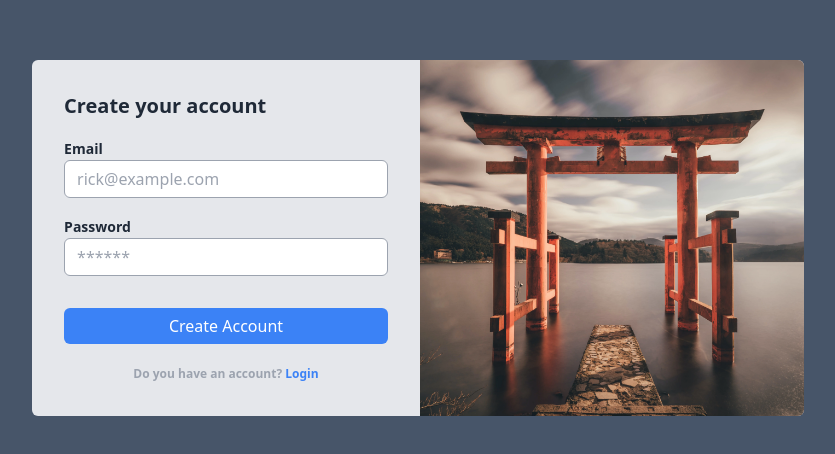
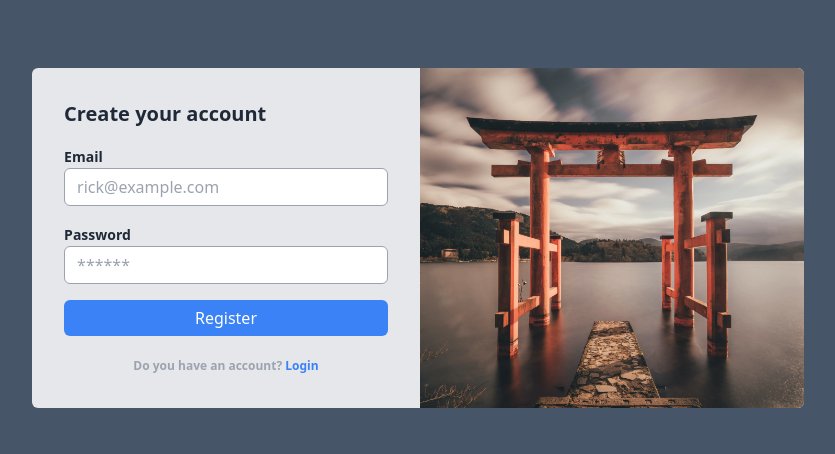
Before and after one commit to facindito/Firebase-Login, a React (Vite) app: page /register in a window 1280 px wide. Shown: the part 162-616 px from the top of the page, without its empty margins (222-1057 px from the left). Built offline with nearby package versions, Linux system fonts and the light colour scheme; no server answers.

Commit message:
add formik

```diff
--- a/package.json
+++ b/package.json
@@ -10,6 +10,7 @@
   },
   "dependencies": {
     "firebase": "^9.9.2",
+    "formik": "^2.2.9",
     "react": "^18.2.0",
     "react-dom": "^18.2.0",
     "react-router-dom": "^6.3.0"
--- a/src/components/Form.jsx
+++ /dev/null
@@ -1,41 +0,0 @@
-export default function Form({ handleSubmit, textButton, handleChange, children }) {
-  return (
-    <form onSubmit={handleSubmit} className='flex flex-col gap-4'>
-      <div>
-        <label className='text-sm font-semibold mb-2' htmlFor='email'>
-          Email
-        </label>
-        <input
-          className='w-full py-1.5 px-3 text-gray-600 rounded-md border border-gray-400 focus:outline-none focus:border-blue-500 focus:ring-1 focus:ring-blue-500'
-          type='email'
-          name='email'
-          id='email'
-          onChange={handleChange}
-          placeholder='rick@example.com'
-        />
-      </div>
-      <div>
-        <label className='text-sm font-semibold mb-2' htmlFor='password'>
-          Password
-        </label>
-        <input
-          className='w-full py-1.5 px-3 text-gray-600 rounded-md border border-gray-400 focus:outline-none focus:border-blue-500 focus:ring-1 focus:ring-blue-500'
-          type='password'
-          name='password'
-          id='password'
-          onChange={handleChange}
-          placeholder='******'
-        />
-      </div>
-      <div className='flex justify-end'>{children}</div>
-      <div>
-        <button
-          type='submit'
-          className='w-full text-white text-center bg-blue-500 hover:bg-blue-600 py-1.5 px-3 rounded-md'
-        >
-          {textButton}
-        </button>
-      </div>
-    </form>
-  )
-}
--- /dev/null
+++ b/src/components/GoogleLogin.jsx
@@ -0,0 +1,13 @@
+import ggle from '../assets/ggle.svg'
+
+export default function GoogleLogin({ handleGoogleLogin }) {
+  return (
+    <button
+      className='w-full flex items-center justify-center gap-2 text-center border border-gray-400  hover:border-gray-600 py-1.5 px-3 rounded-md'
+      onClick={handleGoogleLogin}
+    >
+      <img src={ggle} alt='google' className='w-5' />
+      Login with Google
+    </button>
+  )
+}
--- a/src/components/Layout.jsx
+++ b/src/components/Layout.jsx
@@ -1,4 +1,5 @@
 import banner from '../assets/banner.webp'
+
 export default function Layout({ children }) {
   return (
     <section className='flex bg-gray-200 rounded-md overflow-hidden'>
--- /dev/null
+++ b/src/components/LoginForm.jsx
@@ -0,0 +1,63 @@
+import { useState } from 'react'
+import { Formik, Form } from 'formik'
+import ResetPassForm from './ResetPassForm'
+import Modal from './Modal'
+
+export default function LoginForm({ handleSubmit }) {
+  const [showModal, setShowModal] = useState(false)
+
+  return (
+    <Formik initialValues={{ email: '', password: '' }} onSubmit={handleSubmit}>
+      {({ handleChange }) => (
+        <Form className='flex flex-col gap-4'>
+          <div>
+            <label className='text-sm font-semibold mb-2' htmlFor='email'>
+              Email
+            </label>
+            <input
+              className='w-full py-1.5 px-3 text-gray-600 rounded-md border border-gray-400 focus:outline-none focus:border-blue-500 focus:ring-1 focus:ring-blue-500'
+              type='email'
+              name='email'
+              onChange={handleChange}
+              placeholder='rick@example.com'
+            />
+          </div>
+          <div>
+            <label className='text-sm font-semibold mb-2' htmlFor='password'>
+              Password
+            </label>
+            <input
+              className='w-full py-1.5 px-3 text-gray-600 rounded-md border border-gray-400 focus:outline-none focus:border-blue-500 focus:ring-1 focus:ring-blue-500'
+              type='password'
+              name='password'
+              onChange={handleChange}
+              placeholder='******'
+            />
+          </div>
+          <div className='flex justify-end'>
+            <button
+              type='button'
+              className='align-baseline font-semibold text-xs text-blue-400 hover:text-blue-600'
+              onClick={() => setShowModal(true)}
+            >
+              Forgot Password?
+            </button>
+            {showModal && (
+              <Modal onClose={() => setShowModal(false)}>
+                <ResetPassForm />
+              </Modal>
+            )}
+          </div>
+          <div>
+            <button
+              type='submit'
+              className='w-full text-white text-center bg-blue-500 hover:bg-blue-600 py-1.5 px-3 rounded-md'
+            >
+              Login
+            </button>
+          </div>
+        </Form>
+      )}
+    </Formik>
+  )
+}
--- /dev/null
+++ b/src/components/RegisterForm.jsx
@@ -0,0 +1,44 @@
+import { Formik, Form } from 'formik'
+
+export default function RegisterForm({ handleSubmit }) {
+  return (
+    <Formik initialValues={{ email: '', password: '' }} onSubmit={handleSubmit}>
+      {({ handleChange }) => (
+        <Form className='flex flex-col gap-4'>
+          <div>
+            <label className='text-sm font-semibold mb-2' htmlFor='email'>
+              Email
+            </label>
+            <input
+              className='w-full py-1.5 px-3 text-gray-600 rounded-md border border-gray-400 focus:outline-none focus:border-blue-500 focus:ring-1 focus:ring-blue-500'
+              type='email'
+              name='email'
+              onChange={handleChange}
+              placeholder='rick@example.com'
+            />
+          </div>
+          <div>
+            <label className='text-sm font-semibold mb-2' htmlFor='password'>
+              Password
+            </label>
+            <input
+              className='w-full py-1.5 px-3 text-gray-600 rounded-md border border-gray-400 focus:outline-none focus:border-blue-500 focus:ring-1 focus:ring-blue-500'
+              type='password'
+              name='password'
+              onChange={handleChange}
+              placeholder='******'
+            />
+          </div>
+          <div>
+            <button
+              type='submit'
+              className='w-full text-white text-center bg-blue-500 hover:bg-blue-600 py-1.5 px-3 rounded-md'
+            >
+              Register
+            </button>
+          </div>
+        </Form>
+      )}
+    </Formik>
+  )
+}
--- a/src/pages/Login.jsx
+++ b/src/pages/Login.jsx
@@ -1,36 +1,23 @@
 import { useState } from 'react'
 import { useAuth } from '../context/authContext'
 import { Link, useNavigate } from 'react-router-dom'
+
 import { ErrorMessage } from '../constants'
-import ggle from '../assets/ggle.svg'
-import Form from '../components/Form'
 import Layout from '../components/Layout'
 import Alert from '../components/Alert'
-import Modal from '../components/Modal'
-import ResetPassForm from '../components/ResetPassForm'
+import GoogleLogin from '../components/GoogleLogin'
+import LoginForm from '../components/LoginForm'
 
 export default function Login() {
-  const [user, setUser] = useState({
-    email: '',
-    password: '',
-  })
-  const [showModal, setShowModal] = useState(false)
   const [error, setError] = useState()
-
   const { login, loginWithGoogle } = useAuth()
   const navigate = useNavigate()
 
-  const handleChange = ({ target: { name, value } }) => {
-    setUser({ ...user, [name]: value })
-  }
-
-  const handleSubmit = async (e) => {
-    e.preventDefault()
-    setError('')
+  const handleSubmit = async (values) => {
     try {
-      if (!user.email) return setError('Please enter your email')
-      if (!user.password) return setError('Please enter your password')
-      await login(user.email, user.password)
+      if (!values.email) return setError('Please enter your email')
+      if (!values.password) return setError('Please enter your password')
+      await login(values.email, values.password)
       navigate('/')
     } catch (error) {
       setError(ErrorMessage[error.code] || error.code)
@@ -46,10 +33,6 @@ export default function Login() {
     }
   }
 
-  const handleClick = () => setShowModal(true)
-
-  const handleClose = () => setShowModal(false)
-
   return (
     <Layout>
       <div className='w-full'>
@@ -57,22 +40,7 @@ export default function Login() {
       </div>
       <div>
         {error && <Alert message={error} />}
-        <Form handleSubmit={handleSubmit} handleChange={handleChange} textButton={'Log In'}>
-          <>
-            <button
-              type='button'
-              className='align-baseline font-semibold text-xs text-blue-400 hover:text-blue-600'
-              onClick={handleClick}
-            >
-              Forgot Password?
-            </button>
-            {showModal && (
-              <Modal onClose={handleClose}>
-                <ResetPassForm />
-              </Modal>
-            )}
-          </>
-        </Form>
+        <LoginForm handleSubmit={handleSubmit} />
       </div>
       <div className='font-semibold'>
         <span className='text-xs text-gray-400'>Don't have account? </span>
@@ -80,13 +48,7 @@ export default function Login() {
           Sign up
         </Link>
       </div>
-      <button
-        className='w-full flex items-center justify-center gap-2 text-center border border-gray-400  hover:border-gray-600 py-1.5 px-3 rounded-md'
-        onClick={handleGoogleLogin}
-      >
-        <img src={ggle} alt='google' className='w-5' />
-        Login with Google
-      </button>
+      <GoogleLogin handleGoogleLogin={handleGoogleLogin} />
     </Layout>
   )
 }
--- a/src/pages/Register.jsx
+++ b/src/pages/Register.jsx
@@ -3,28 +3,19 @@ import { useAuth } from '../context/authContext'
 import { Link, useNavigate } from 'react-router-dom'
 import { ErrorMessage } from '../constants'
 import Layout from '../components/Layout'
-import Form from '../components/Form'
 import Alert from '../components/Alert'
+import RegisterForm from '../components/RegisterForm'
 
 export default function Register() {
-  const [user, setUser] = useState({
-    email: '',
-    password: '',
-  })
   const [error, setError] = useState()
 
   const { signup } = useAuth()
   const navigate = useNavigate()
 
-  const handleChange = ({ target: { name, value } }) => {
-    setUser({ ...user, [name]: value })
-  }
-
-  const handleSubmit = async (e) => {
-    e.preventDefault()
+  const handleSubmit = async (values) => {
     setError('')
     try {
-      await signup(user.email, user.password)
+      await signup(values.email, values.password)
       navigate('/')
     } catch (error) {
       setError(ErrorMessage[error.code] || 'Internal error')
@@ -38,7 +29,7 @@ export default function Register() {
       </div>
       <div>
         {error && <Alert message={error} />}
-        <Form handleSubmit={handleSubmit} handleChange={handleChange} textButton={'Create Account'} />
+        <RegisterForm handleSubmit={handleSubmit} />
       </div>
       <div className='font-semibold'>
         <span className='text-xs text-gray-400'>Do you have an account? </span>
```
Also changed, not shown: 1 other file (tests, documents, lock files or other folders).
